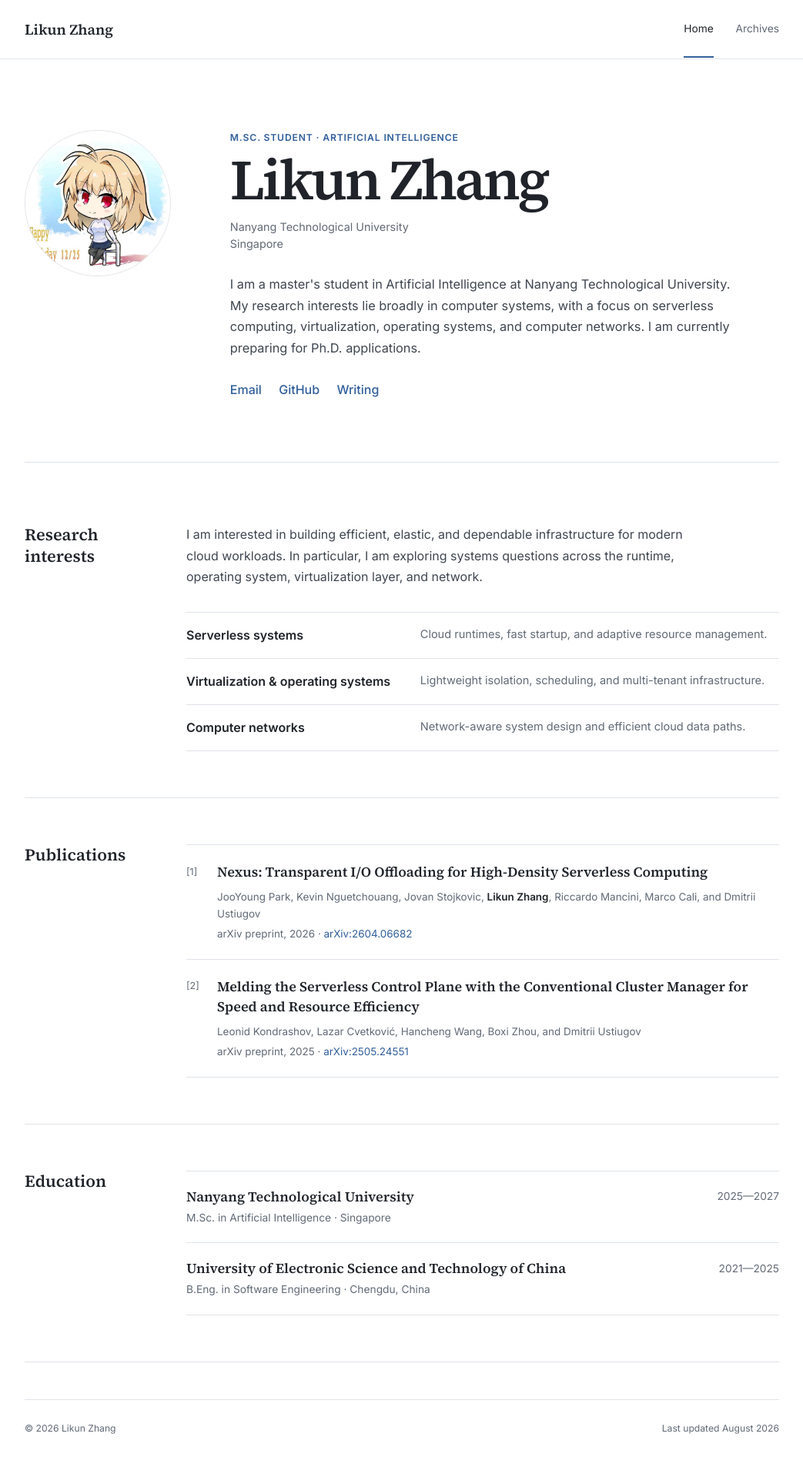
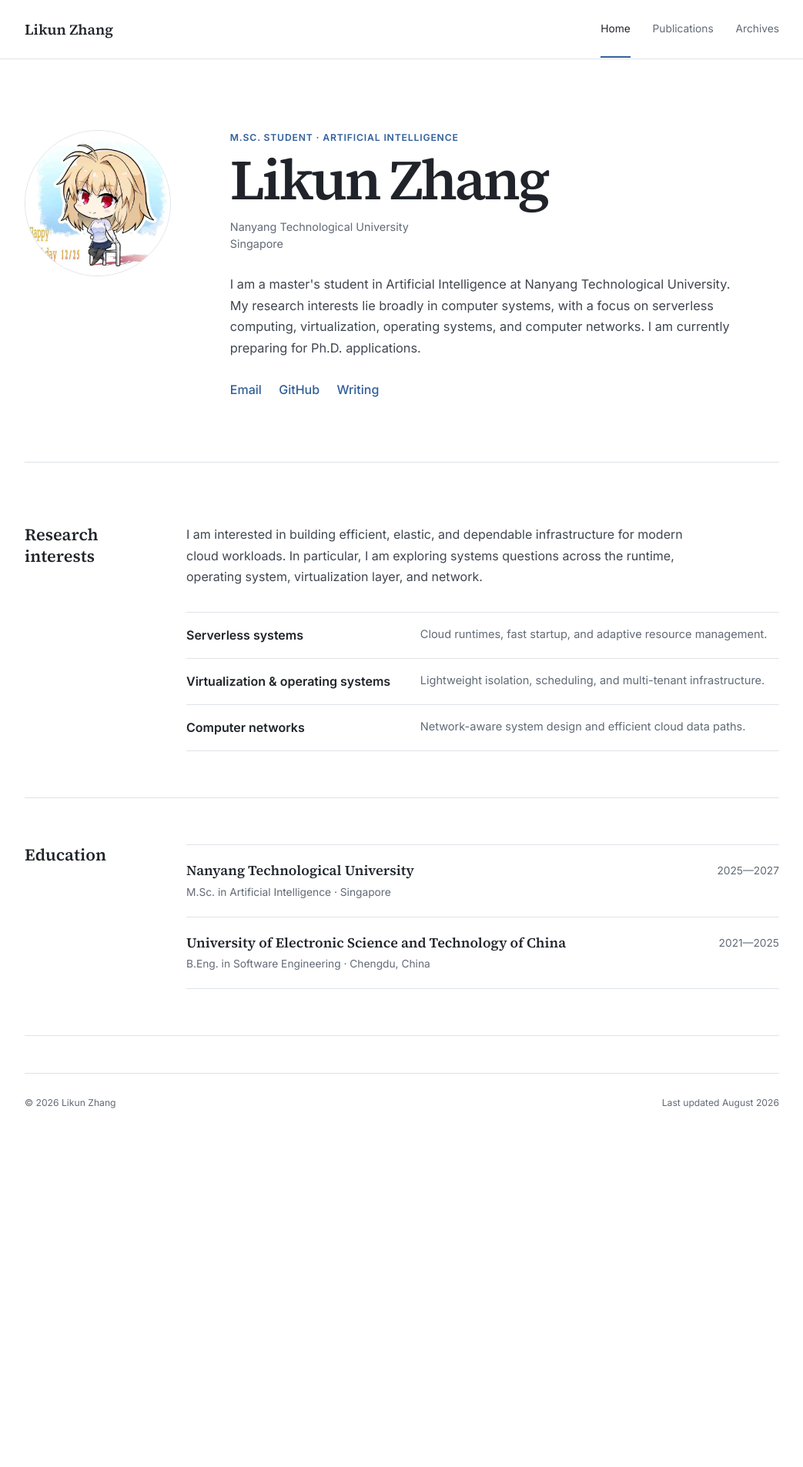
Before and after one commit to Liquidzk/Liquidzk.github.io, a Jekyll site: the page index.html, which Jekyll copies as it is, in a window 1280 px wide. Shown: the whole page at 77% size, without its empty margins (118-1161 px from the left). Built offline with Jekyll 4.4.1, drawn with Linux system fonts in a browser that asks for light colours; after the commit the page ends 1483 px from its top, so only the background shows below that.

Commit message:
Move publications to top-level page

```diff
--- a/_layouts/post.html
+++ b/_layouts/post.html
@@ -26,6 +26,7 @@
         <a class="site-name" href="/">Likun Zhang</a>
         <nav class="site-nav" aria-label="Primary navigation">
           <a href="/">Home</a>
+          <a href="/publications/">Publications</a>
           <a class="active" href="/archives/">Archives</a>
         </nav>
       </div>
--- a/archives.html
+++ b/archives.html
@@ -30,6 +30,7 @@
         <a class="site-name" href="/">Likun Zhang</a>
         <nav class="site-nav" aria-label="Primary navigation">
           <a href="/">Home</a>
+          <a href="/publications/">Publications</a>
           <a class="active" href="/archives/" aria-current="page">Archives</a>
         </nav>
       </div>
--- a/index.html
+++ b/index.html
@@ -124,52 +125,6 @@
           </div>
         </section>
 
-        <section class="profile-section" aria-labelledby="publications-title">
-          <h2 id="publications-title">Publications</h2>
-          <div class="section-content">
-            <ol class="publication-list">
-              <li>
-                <article>
-                  <h3>
-                    <a href="https://arxiv.org/abs/2604.06682" target="_blank" rel="noreferrer">
-                      Nexus: Transparent I/O Offloading for High-Density Serverless Computing
-                    </a>
-                  </h3>
-                  <p class="publication-authors">
-                    JooYoung Park, Kevin Nguetchouang, Jovan Stojkovic,
-                    <strong>Likun Zhang</strong>, Riccardo Mancini, Marco Cali, and Dmitrii Ustiugov
-                  </p>
-                  <p class="publication-meta">
-                    arXiv preprint, 2026 ·
-                    <a href="https://arxiv.org/abs/2604.06682" target="_blank" rel="noreferrer">
-                      arXiv:2604.06682
-                    </a>
-                  </p>
-                </article>
-              </li>
-              <li>
-                <article>
-                  <h3>
-                    <a href="https://arxiv.org/abs/2505.24551" target="_blank" rel="noreferrer">
-                      Melding the Serverless Control Plane with the Conventional Cluster Manager
-                      for Speed and Resource Efficiency
-                    </a>
-                  </h3>
-                  <p class="publication-authors">
-                    Leonid Kondrashov, Lazar Cvetković, Hancheng Wang, Boxi Zhou, and Dmitrii Ustiugov
-                  </p>
-                  <p class="publication-meta">
-                    arXiv preprint, 2025 ·
-                    <a href="https://arxiv.org/abs/2505.24551" target="_blank" rel="noreferrer">
-                      arXiv:2505.24551
-                    </a>
-                  </p>
-                </article>
-              </li>
-            </ol>
-          </div>
-        </section>
-
         <section class="profile-section" aria-labelledby="education-title">
           <h2 id="education-title">Education</h2>
           <div class="section-content education-list">
--- a/styles.css
+++ b/styles.css
@@ -346,11 +346,20 @@
 
 /* Archives */
 
-.archives-page {
+.archives-page,
+.publications-page {
   width: min(calc(100% - 2.5rem), 760px);
   min-height: calc(100vh - 12rem);
   margin: 0 auto;
   padding: 5rem 0 6rem;
+}
+
+.publication-page-list {
+  margin-top: 2rem;
+}
+
+.publication-page-list h3 {
+  font-size: 1.3rem;
 }
 
 .page-heading {
@@ -528,6 +537,7 @@
   .profile,
   .site-footer,
   .archives-page,
+  .publications-page,
   .article-page {
     width: min(calc(100% - 2rem), var(--content-width));
   }
@@ -582,6 +592,7 @@
   }
 
   .archives-page,
+  .publications-page,
   .article-page {
     padding-top: 3.5rem;
   }
```
Also changed, not shown: other parts of index.html (+1 -0 lines), publications/index.html (added, +94 -0 lines).
